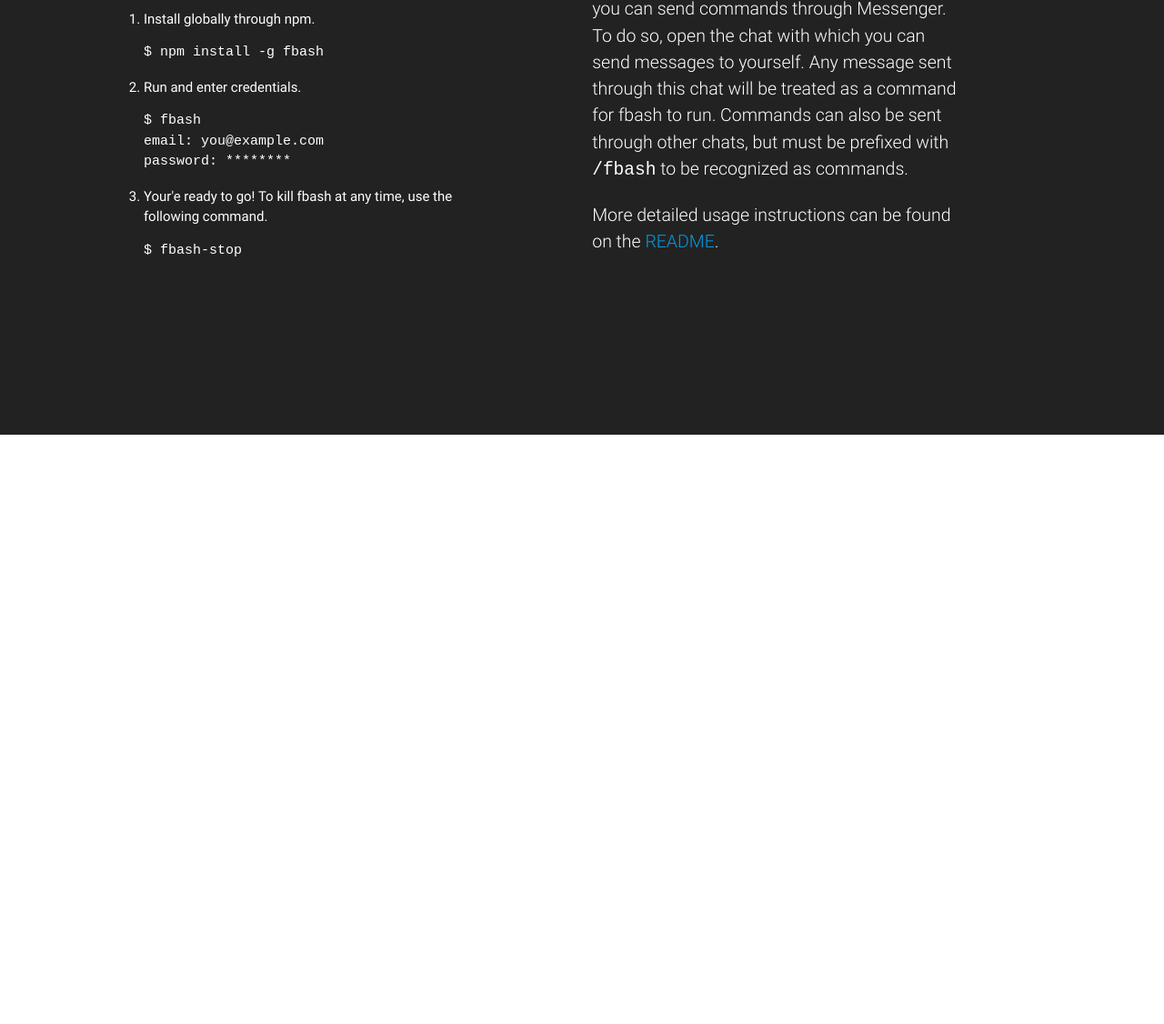
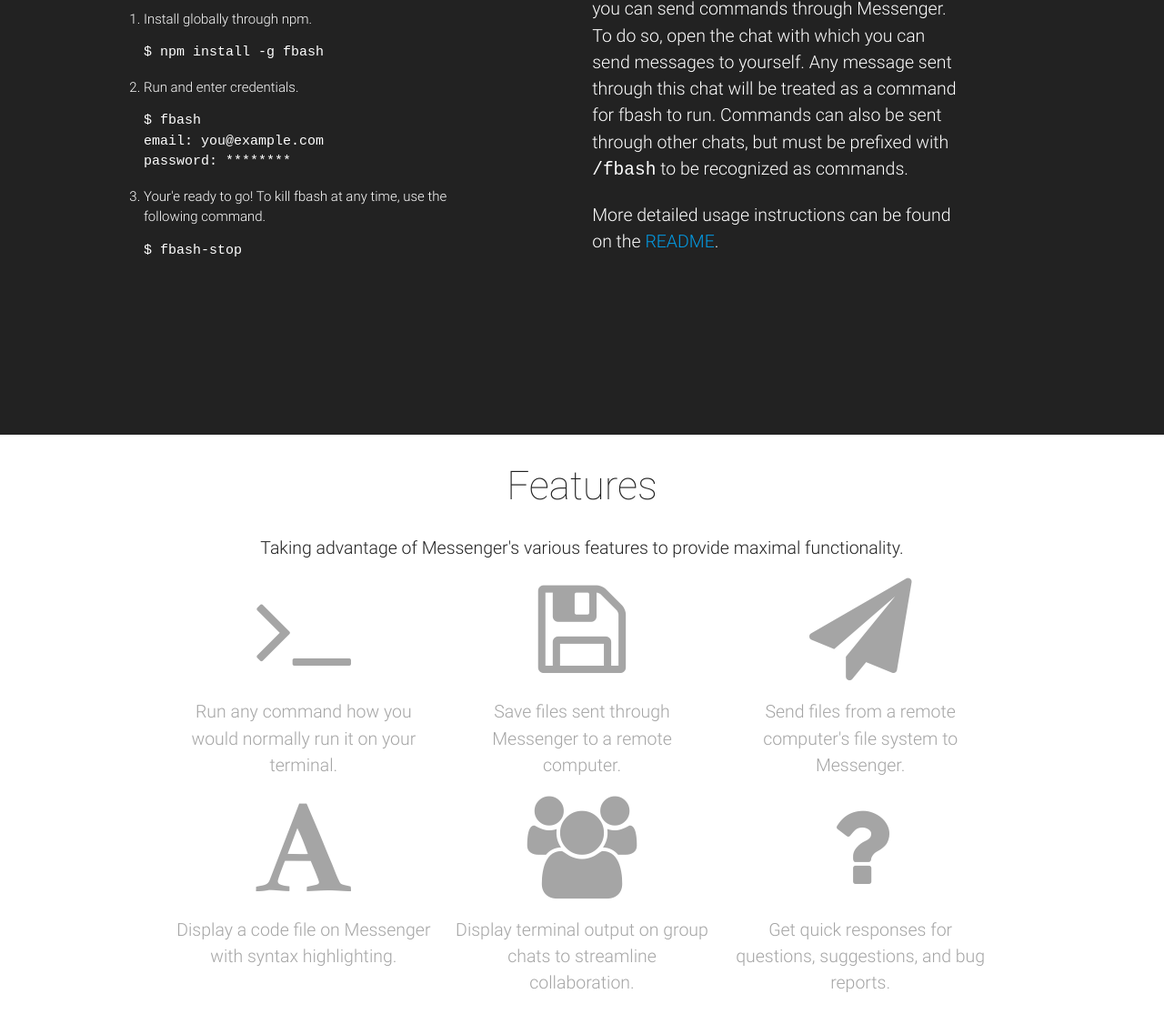
Before and after one commit to avikj/fbash, a plain HTML site: page index.html in a window 1280 px wide. Shown: the part 1122-2248 px from the top of the page at 91% size. Before the commit the page ends 1600 px from the top, so only its background shows below. Drawn offline with nearby package versions, Linux system fonts and the light colour scheme.

Commit message:
Added 'Features' section and navbar

```diff
--- a/css/styles.css
+++ b/css/styles.css
@@ -6,8 +6,39 @@
   background-color: #222;
 }
 
+.navbar-fixed {
+  height: 0px;
+}
+
+#nav-img {
+  width: 100%;
+}
+
+.icon-container {
+  font-size: 1.5em;
+}
+
+.feature a{
+  color: #a5a5a5;
+}
+
+.feature a:hover{
+  color: #666;
+}
+
+nav {
+  background-color: rgba(255, 255, 255, 0.9);
+}
 .col, .row{
   height: 100%;
+}
+
+.feature-row {
+  height: 50%;
+}
+
+* {
+  font-weight: 300;
 }
 
 /**{border: solid black 1px;}*/
@@ -18,7 +49,7 @@
   margin: 0 auto;
 }
 
-h2, h3 {
+h2, h3, .brand-logo{
   font-weight: 200;
   padding: 10px;
 }
--- a/index.html
+++ b/index.html
@@ -7,12 +7,23 @@
     <!--Import materialize.css-->
     <link type="text/css" rel="stylesheet" href="css/materialize.min.css"  media="screen,projection"/>
     <link type="text/css" rel="stylesheet" href="css/styles.css"  media="screen,projection"/>
-
+    <link type="text/css" rel="stylesheet" href="https://maxcdn.bootstrapcdn.com/font-awesome/4.6.3/css/font-awesome.min.css"  media="screen,projection"/>
     <!--Let browser know website is optimized for mobile-->
     <meta name="viewport" content="width=device-width, initial-scale=1.0"/>
   </head>
 
   <body>
+    <div class="navbar-fixed">
+      <nav>
+        <div class="nav-wrapper container">
+          <a href="#!" class="brand-logo black-text">fbash</a>
+          <ul class="right hide-on-med-and-down">
+            <li><a href="#section-usage" class="black-text">Usage</a></li>
+            <li><a href="#section-features" class="black-text">Features</a></li>
+          </ul>
+        </div>
+      </nav>
+    </div>
     <section id="section-header">
       <div class="row">
         <div class="col m4 offset-m1 s10 offset-s1 valign-wrapper">
@@ -66,9 +77,56 @@
         </div>
       </div>
     </section>
+
+    <section id="section-features">
+      <h3 class="center-align">Features</h3>
+      <p class="flow-text center-align">Taking advantage of Messenger's various features to provide maximal functionality.</p>
+      <div class="container">
+        <div class="row">
+          <div class="feature col m4">
+            <a href="https://github.com/avikj/fbash#usage">
+              <div class="icon-container center-align"><i class="fa fa-terminal fa-5x center-align"></i></div>
+              <p class="flow-text center-align">Run any command how you would normally run it on your terminal.</p>
+            </a>
+          </div>
+          <div class="feature col m4">
+            <a href="https://github.com/avikj/fbash/blob/master/DOCS.md#savefile">
+              <div class="icon-container center-align"><i class="fa fa-save fa-5x center-align"></i></div>
+              <p class="flow-text center-align">Save files sent through Messenger to a remote computer.</p>
+            </a>
+          </div>
+          <div class="feature col m4">
+            <a href="https://github.com/avikj/fbash/blob/master/DOCS.md#sendfile">
+              <div class="icon-container center-align"><i class="fa fa-send fa-5x center-align"></i></div>
+              <p class="flow-text center-align">Send files from a remote computer's file system to Messenger.</p>
+            </a>
+          </div>
+          <div class="feature col m4">
+            <a href="https://github.com/avikj/fbash/blob/master/DOCS.md#showcode">
+              <div class="icon-container center-align"><i class="fa fa-font fa-5x center-align"></i></div>
+              <p class="flow-text center-align">Display a code file on Messenger with syntax highlighting.</p>
+            </a>
+          </div>
+          <div class="feature col m4">
+            <a href="https://github.com/avikj/fbash#usage">
+              <div class="icon-container center-align"><i class="fa fa-group fa-5x center-align"></i></div>
+              <p class="flow-text center-align">Display terminal output on group chats to streamline collaboration.</p>
+            </a>
+          </div>
+          <div class="feature col m4">
+            <a href="https://github.com/avikj/fbash/issues">
+              <div class="icon-container center-align"><i class="fa fa-question fa-5x center-align"></i></div>
+              <p class="flow-text center-align">Get quick responses for questions, suggestions, and bug reports.</p>
+            </a>
+          </div>
+        </div>
+      </div>
+    </section>
+
     <!--Import jQuery before materialize.js-->
-    <script type="text/javascript" src="https://pre.jquery.com/jquery-2.1.1.min.js"></script>
-    <script type="text/javascript" src="js/materialize.min.js"></script>
+    <script   src="https://code.jquery.com/jquery-2.2.4.js"   integrity="sha256-iT6Q9iMJYuQiMWNd9lDyBUStIq/8PuOW33aOqmvFpqI="   crossorigin="anonymous"></script>
+    <script type="text/javascript" src="js/bin/materialize.min.js"></script>
+    <script type="text/javascript" src="js/bin/init.js"></script>
     <script async defer src="https://buttons.github.io/buttons.js"></script>
   </body>
 </html>
--- a/sass/components/_variables.scss
+++ b/sass/components/_variables.scss
@@ -33,7 +33,7 @@
 /* 1. Colors
    ========================================================================== */
 
-$primary-color: color("materialize-red", "lighten-2") !default;
+$primary-color: #222 !default;
 $primary-color-light: lighten($primary-color, 15%) !default;
 $primary-color-dark: darken($primary-color, 15%) !default;
 
```
Also changed, not shown: css/materialize.min.css.
